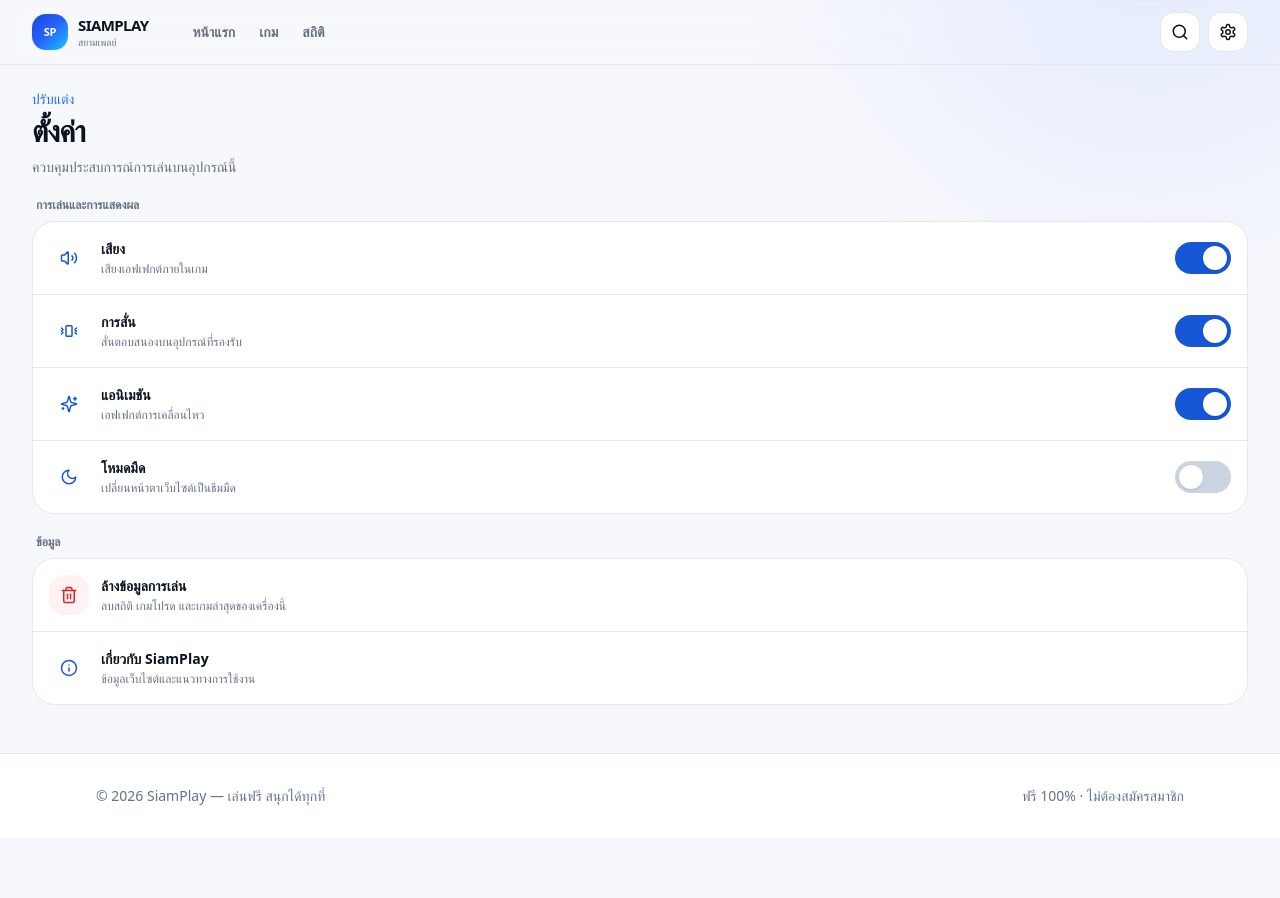
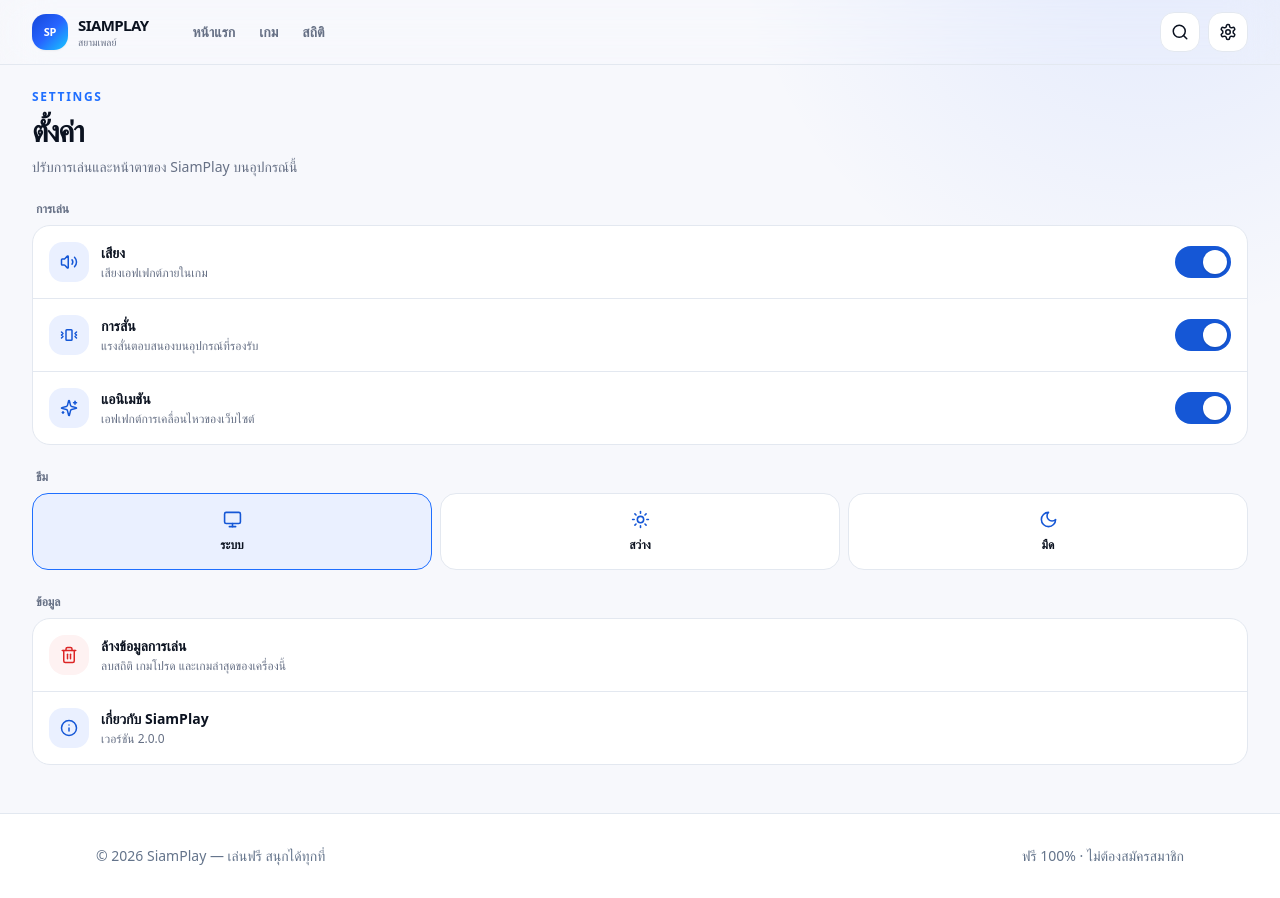
Before and after one commit to UnknownCode-2026/siamplay, a Next.js app: page /settings in a window 1280 px wide. Before the commit the page ends 838 px from the top, so only its background shows below. Built offline with nearby package versions, Linux system fonts and the light colour scheme.

Commit message:
feat(v2): rebuild app/settings/page.tsx

```diff
--- a/app/settings/page.tsx
+++ b/app/settings/page.tsx
@@ -1,35 +1,37 @@
 "use client";
 
 import Link from "next/link";
-import { Info, Moon, Sparkles, Volume2, Vibrate } from "lucide-react";
+import { Info, Monitor, Moon, Sparkles, Sun, Volume2, Vibrate } from "lucide-react";
 import { useEffect, useState } from "react";
 import { ResetDataButton } from "@/components/settings/ResetDataButton";
 
-type Settings = { sound:boolean; vibration:boolean; motion:boolean; dark:boolean };
-const defaults:Settings={sound:true,vibration:true,motion:true,dark:false};
+type Theme="system"|"light"|"dark";
+type Settings={sound:boolean;vibration:boolean;motion:boolean;theme:Theme};
+const defaults:Settings={sound:true,vibration:true,motion:true,theme:"system"};
 
 export default function SettingsPage(){
   const [settings,setSettings]=useState<Settings>(defaults);
-  useEffect(()=>{const raw=localStorage.getItem("siamplay-settings");const next=raw?{...defaults,...JSON.parse(raw)}:defaults;setSettings(next);document.documentElement.classList.toggle("dark",!!next.dark);},[]);
-  function toggle(key:keyof Settings){const next={...settings,[key]:!settings[key]};setSettings(next);localStorage.setItem("siamplay-settings",JSON.stringify(next));if(key==="dark")document.documentElement.classList.toggle("dark",next.dark);}
 
-  const rows:[keyof Settings,any,string,string][]=[
-    ["sound",Volume2,"เสียง","เสียงเอฟเฟกต์ภายในเกม"],
-    ["vibration",Vibrate,"การสั่น","สั่นตอบสนองบนอุปกรณ์ที่รองรับ"],
-    ["motion",Sparkles,"แอนิเมชัน","เอฟเฟกต์การเคลื่อนไหว"],
-    ["dark",Moon,"โหมดมืด","เปลี่ยนหน้าตาเว็บไซต์เป็นธีมมืด"],
-  ];
+  useEffect(()=>{
+    try{const raw=localStorage.getItem("siamplay-settings");const saved=raw?JSON.parse(raw):{};const next={...defaults,...saved,theme:saved.theme??(saved.dark?"dark":"system")};setSettings(next);}catch{}
+  },[]);
 
-  return <div className="space-y-5">
-    <div className="pt-1"><p className="text-sm font-medium text-siam-500">ปรับแต่ง</p><h1 className="mt-1 text-3xl font-bold tracking-tight text-main">ตั้งค่า</h1><p className="mt-2 text-sm text-muted">ควบคุมประสบการณ์การเล่นบนอุปกรณ์นี้</p></div>
+  function applyTheme(theme:Theme){
+    const dark=theme==="dark"||(theme==="system"&&window.matchMedia("(prefers-color-scheme: dark)").matches);
+    document.documentElement.classList.toggle("dark",dark);
+  }
+  function save(next:Settings){setSettings(next);localStorage.setItem("siamplay-settings",JSON.stringify(next));applyTheme(next.theme);}
+  function toggle(key:"sound"|"vibration"|"motion"){save({...settings,[key]:!settings[key]});}
 
-    <section><p className="mb-2 px-1 text-xs font-semibold text-muted">การเล่นและการแสดงผล</p><div className="overflow-hidden rounded-[1.4rem] border surface">
-      {rows.map(([key,Icon,title,desc],index)=><div key={key} className={`flex items-center gap-3 p-4 ${index?"border-t":""}`} style={{borderColor:"var(--border)"}}><span className="grid h-10 w-10 shrink-0 place-items-center rounded-2xl surface-soft text-siam-600"><Icon size={18}/></span><div className="min-w-0 flex-1"><p className="text-sm font-semibold text-main">{title}</p><p className="mt-0.5 text-xs text-muted">{desc}</p></div><button onClick={()=>toggle(key)} aria-pressed={settings[key]} className={`relative h-8 w-14 shrink-0 rounded-full transition ${settings[key]?"bg-siam-600":"bg-slate-300 dark:bg-slate-600"}`}><span className={`absolute top-1 h-6 w-6 rounded-full bg-white shadow transition ${settings[key]?"left-7":"left-1"}`}/></button></div>)}
+  return <div className="space-y-6">
+    <div className="pt-1"><p className="text-xs font-semibold uppercase tracking-[.14em] text-siam-500">SETTINGS</p><h1 className="mt-2 text-3xl font-extrabold tracking-[-.04em] text-main">ตั้งค่า</h1><p className="mt-2 text-sm text-muted">ปรับการเล่นและหน้าตาของ SiamPlay บนอุปกรณ์นี้</p></div>
+
+    <section><p className="mb-2 px-1 text-xs font-semibold text-muted">การเล่น</p><div className="overflow-hidden rounded-[18px] border surface">
+      {[["sound",Volume2,"เสียง","เสียงเอฟเฟกต์ภายในเกม"],["vibration",Vibrate,"การสั่น","แรงสั่นตอบสนองบนอุปกรณ์ที่รองรับ"],["motion",Sparkles,"แอนิเมชัน","เอฟเฟกต์การเคลื่อนไหวของเว็บไซต์"]].map(([key,Icon,title,desc]:any,index)=><div key={key} className={`flex items-center gap-3 p-4 ${index?"border-t":""}`} style={{borderColor:"var(--border)"}}><span className="grid h-10 w-10 place-items-center rounded-[14px] surface-3 text-siam-600"><Icon size={18}/></span><div className="min-w-0 flex-1"><p className="text-sm font-semibold text-main">{title}</p><p className="mt-0.5 text-xs text-muted">{desc}</p></div><button onClick={()=>toggle(key)} className={`relative h-8 w-14 rounded-full ${(settings as any)[key]?"bg-siam-600":"bg-slate-300 dark:bg-slate-600"}`}><span className={`absolute top-1 h-6 w-6 rounded-full bg-white shadow ${(settings as any)[key]?"left-7":"left-1"}`}/></button></div>)}
     </div></section>
 
-    <section><p className="mb-2 px-1 text-xs font-semibold text-muted">ข้อมูล</p><div className="overflow-hidden rounded-[1.4rem] border surface">
-      <ResetDataButton/>
-      <Link href="/about" className="flex items-center gap-3 border-t px-4 py-4" style={{borderColor:"var(--border)"}}><span className="grid h-10 w-10 shrink-0 place-items-center rounded-2xl surface-soft text-siam-600"><Info size={18}/></span><span><span className="block text-sm font-semibold text-main">เกี่ยวกับ SiamPlay</span><span className="mt-0.5 block text-xs text-muted">ข้อมูลเว็บไซต์และแนวทางการใช้งาน</span></span></Link>
-    </div></section>
+    <section><p className="mb-2 px-1 text-xs font-semibold text-muted">ธีม</p><div className="grid grid-cols-3 gap-2">{[["system",Monitor,"ระบบ"],["light",Sun,"สว่าง"],["dark",Moon,"มืด"]].map(([value,Icon,label]:any)=><button key={value} onClick={()=>save({...settings,theme:value})} className={`rounded-[16px] border p-4 text-center ${settings.theme===value?"border-siam-500 bg-[color:var(--surface-3)]":"surface"}`}><Icon size={19} className="mx-auto text-siam-600"/><p className="mt-2 text-xs font-semibold text-main">{label}</p></button>)}</div></section>
+
+    <section><p className="mb-2 px-1 text-xs font-semibold text-muted">ข้อมูล</p><div className="overflow-hidden rounded-[18px] border surface"><ResetDataButton/><Link href="/about" className="flex items-center gap-3 border-t px-4 py-4" style={{borderColor:"var(--border)"}}><span className="grid h-10 w-10 place-items-center rounded-[14px] surface-3 text-siam-600"><Info size={18}/></span><span><span className="block text-sm font-semibold text-main">เกี่ยวกับ SiamPlay</span><span className="mt-0.5 block text-xs text-muted">เวอร์ชัน 2.0.0</span></span></Link></div></section>
   </div>;
 }
```
